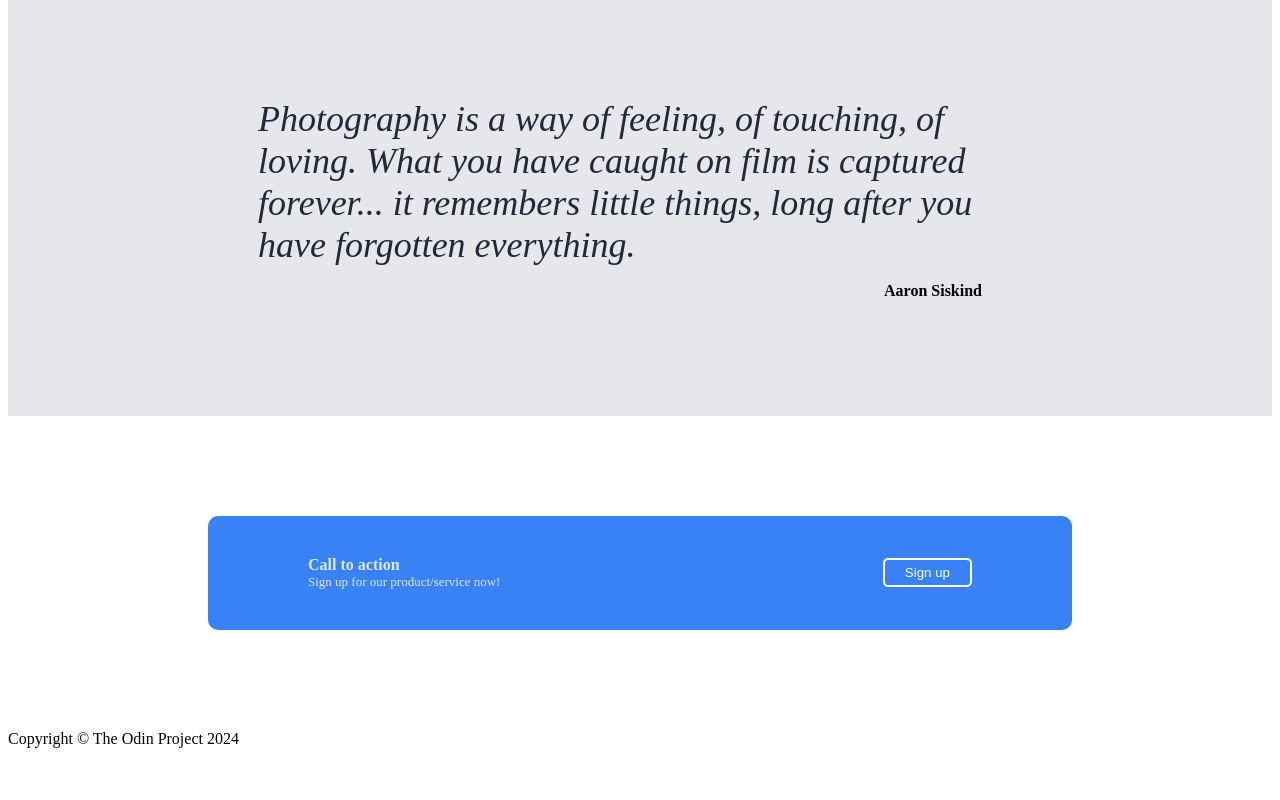
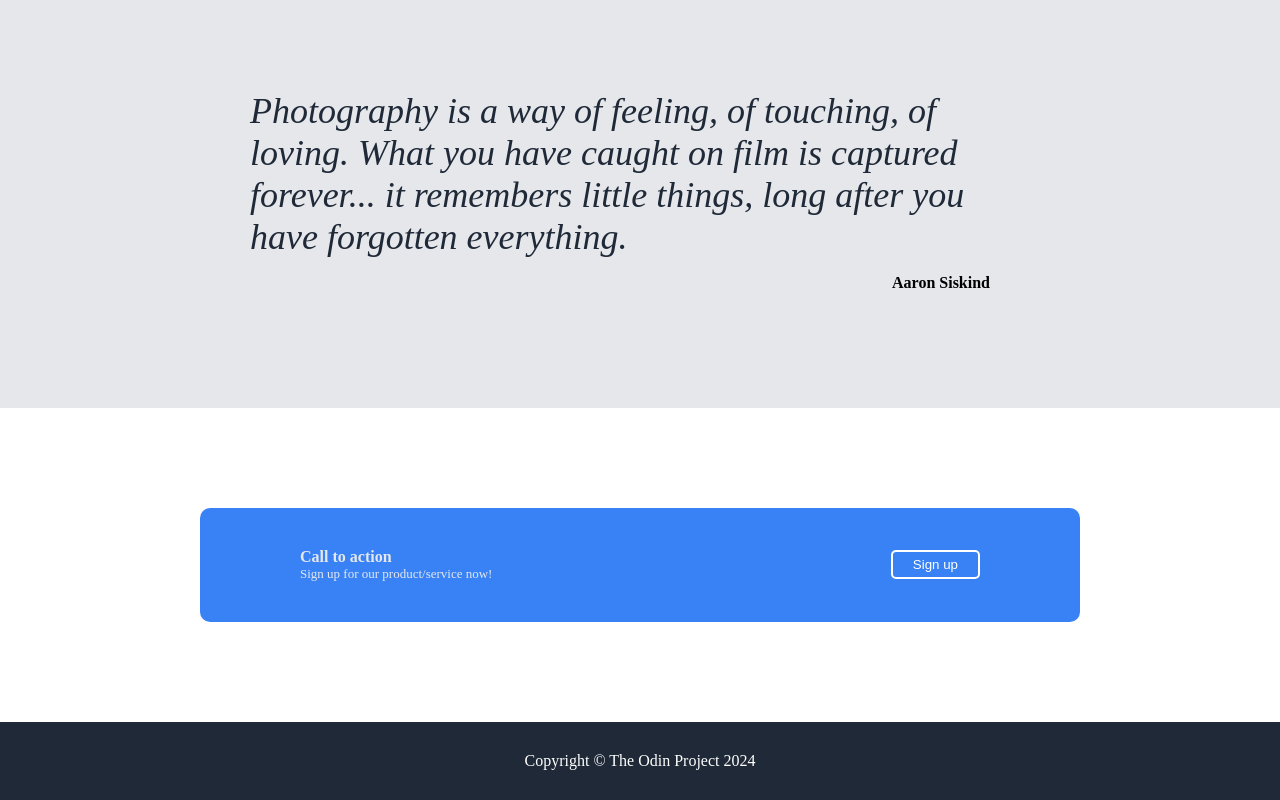
Before and after one commit to marcussleongg/landing-page, a plain HTML site: page index.html in a window 1280 px wide. Shown: the part 985-1785 px from the top of the page. Before the commit the page ends 1741 px from the top, so only its background shows below. Drawn offline with Linux system fonts and the light colour scheme.

Commit message:
Add styling for fifth div and remove borders
Removed the default margins/borders in html and body

```diff
--- a/style.css
+++ b/style.css
@@ -1,3 +1,8 @@
+html, body {
+    padding: 0;
+    margin: 0;
+}
+
 .one {
     background-color: #1f2937;
     padding: 20px 180px 100px 180px;
@@ -130,3 +135,11 @@ a {
     border-radius: 5px;
     padding: 5px 20px;
 }
+
+.five {
+    background-color: #1f2937;
+    display: flex;
+    justify-content: center;
+    color: white;
+    padding: 30px;
+}
```
